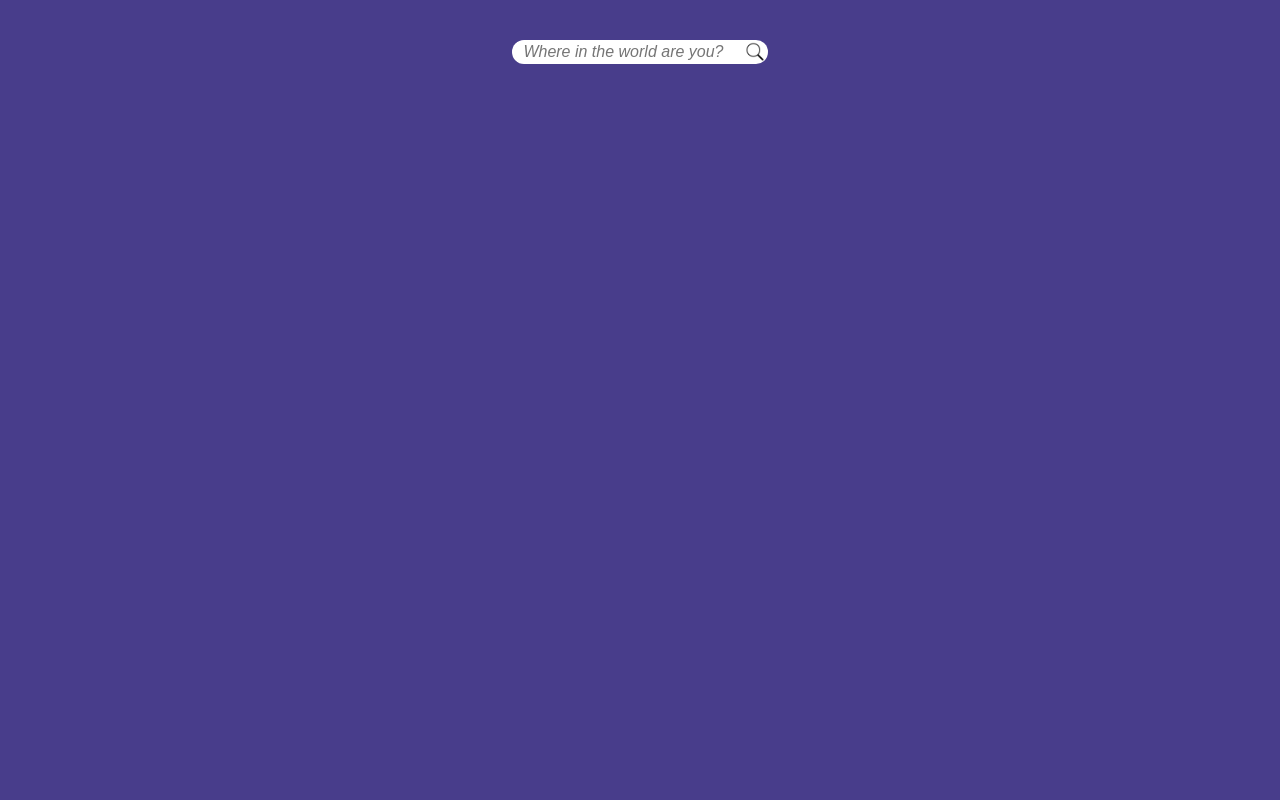
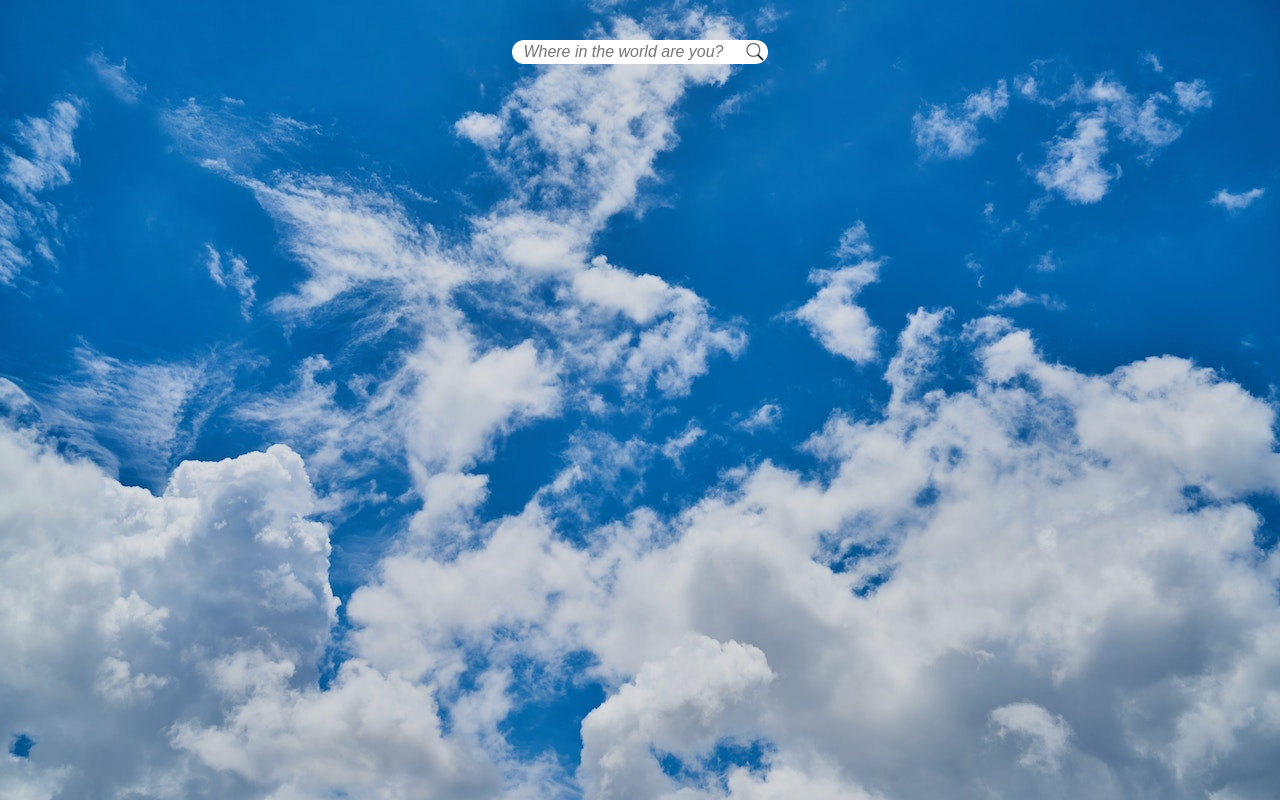
Before and after one commit to Callumacourt/WeatherApp, a website built with webpack: page dist/index.html in a window 1280 px wide. Built offline with nearby package versions, Linux system fonts and the light colour scheme; no server answers.

Commit message:
Updated styling

```diff
--- a/src/style.css
+++ b/src/style.css
@@ -5,6 +5,9 @@ body {
   padding: 0;
   background-color: darkslateblue;
   color: white;
+  background-image: url(./images/background.jpg);
+  background-repeat: no-repeat;
+  background-size: cover;
 }
 
 .body {
@@ -12,6 +15,7 @@ body {
   display: grid;
   grid-template-rows: 1fr 2fr;
   justify-content: center;
+  background-color: rgba(0, 0, 0, 0.09);
 }
 
 .form {
@@ -81,8 +85,7 @@ body {
   align-items: center;
   background-color: lightblue;
   color: black;
-  font-weight: bold;
+
   border: none;
   padding: 0.8vmin;
-  border-radius: 3vmin;
 }
```
Also changed, not shown: src/images/background.jpg (added).
